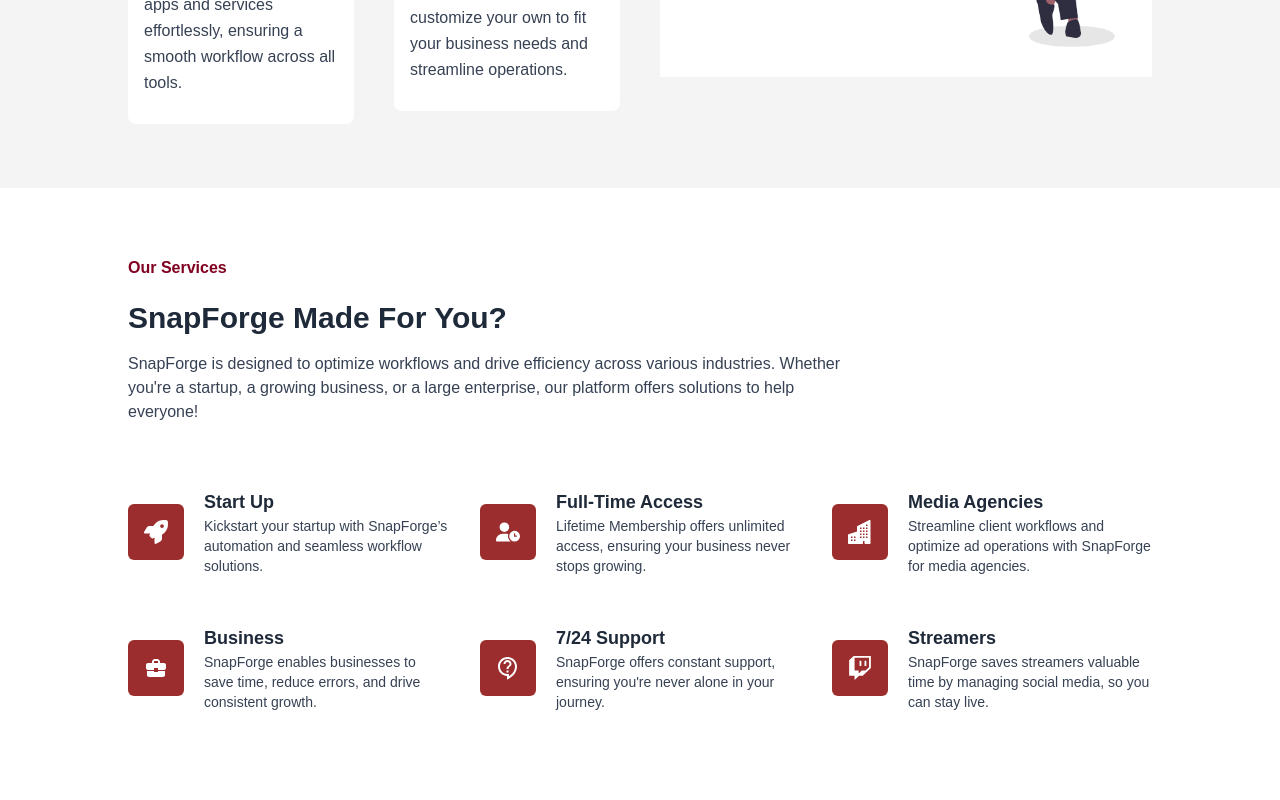
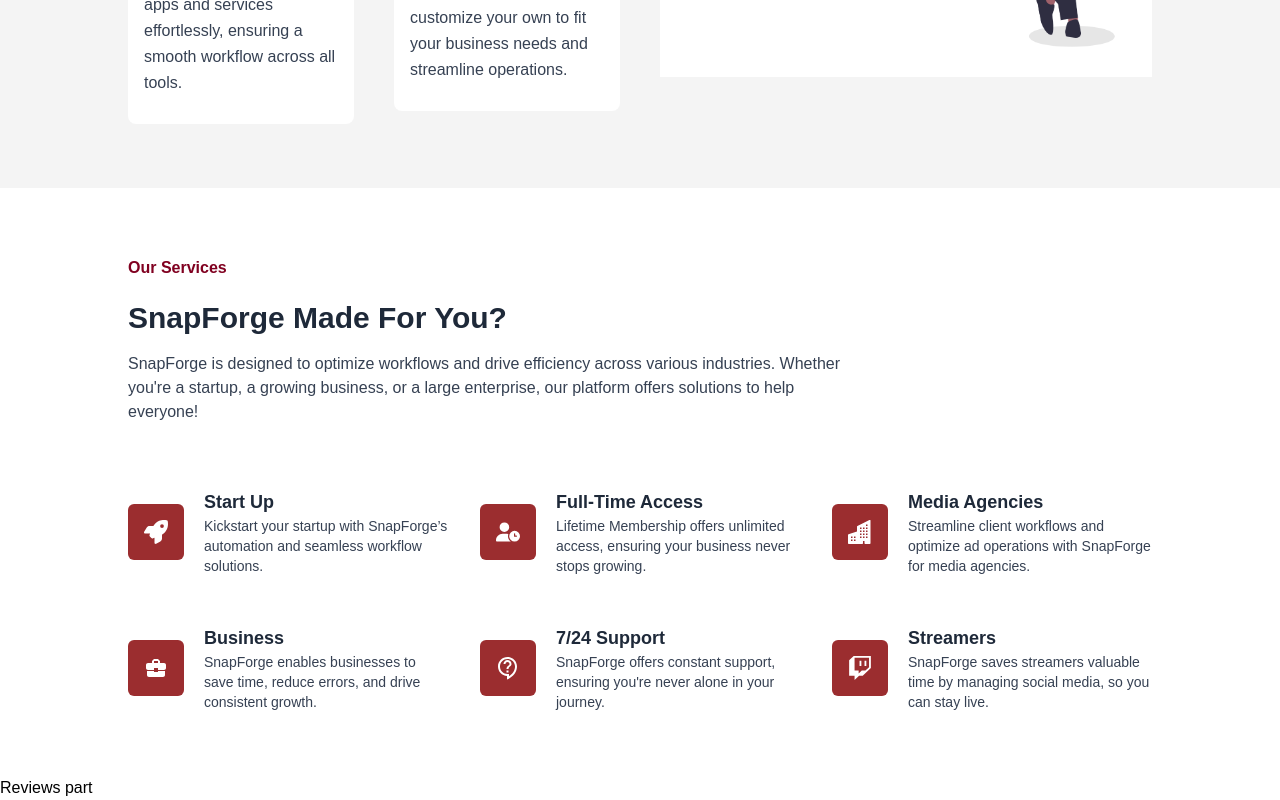
Before and after one commit to berkcantelseren/SnapForge, a Next.js app: page / in a window 1280 px wide. Shown: the part 1992-2792 px from the top of the page. Before the commit the page ends 2768 px from the top, so only its background shows below. Built offline with nearby package versions, Linux system fonts and the light colour scheme; a web font is replaced by a local one.

Commit message:
created and imported reviews in home page

```diff
--- a/app/components/Home/Home.tsx
+++ b/app/components/Home/Home.tsx
@@ -1,6 +1,7 @@
 import { About } from "./About/About";
 import { Features } from "./Features/Features";
 import { Hero } from "./Hero/Hero";
+import { Reviews } from "./Reviews/Reviews";
 import { Services } from "./Services/Services";
 
 export const Home = () => {
@@ -10,6 +11,7 @@ export const Home = () => {
       <About />
       <Features />
       <Services />
+      <Reviews />
     </div>
   );
 };
--- /dev/null
+++ b/app/components/Home/Reviews/Reviews.tsx
@@ -0,0 +1,3 @@
+export const Reviews = () => {
+  return <div>Reviews part</div>;
+};
```
